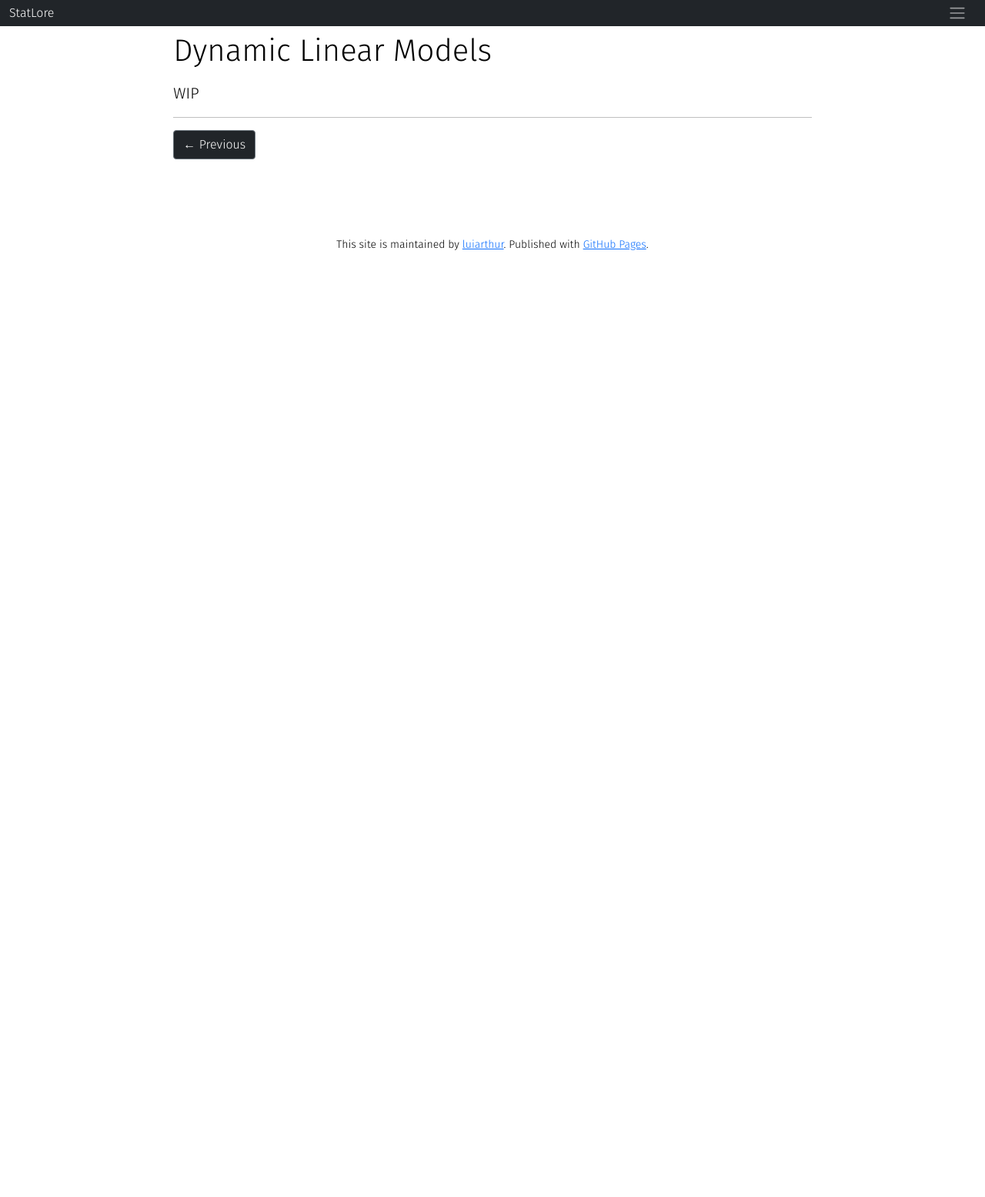
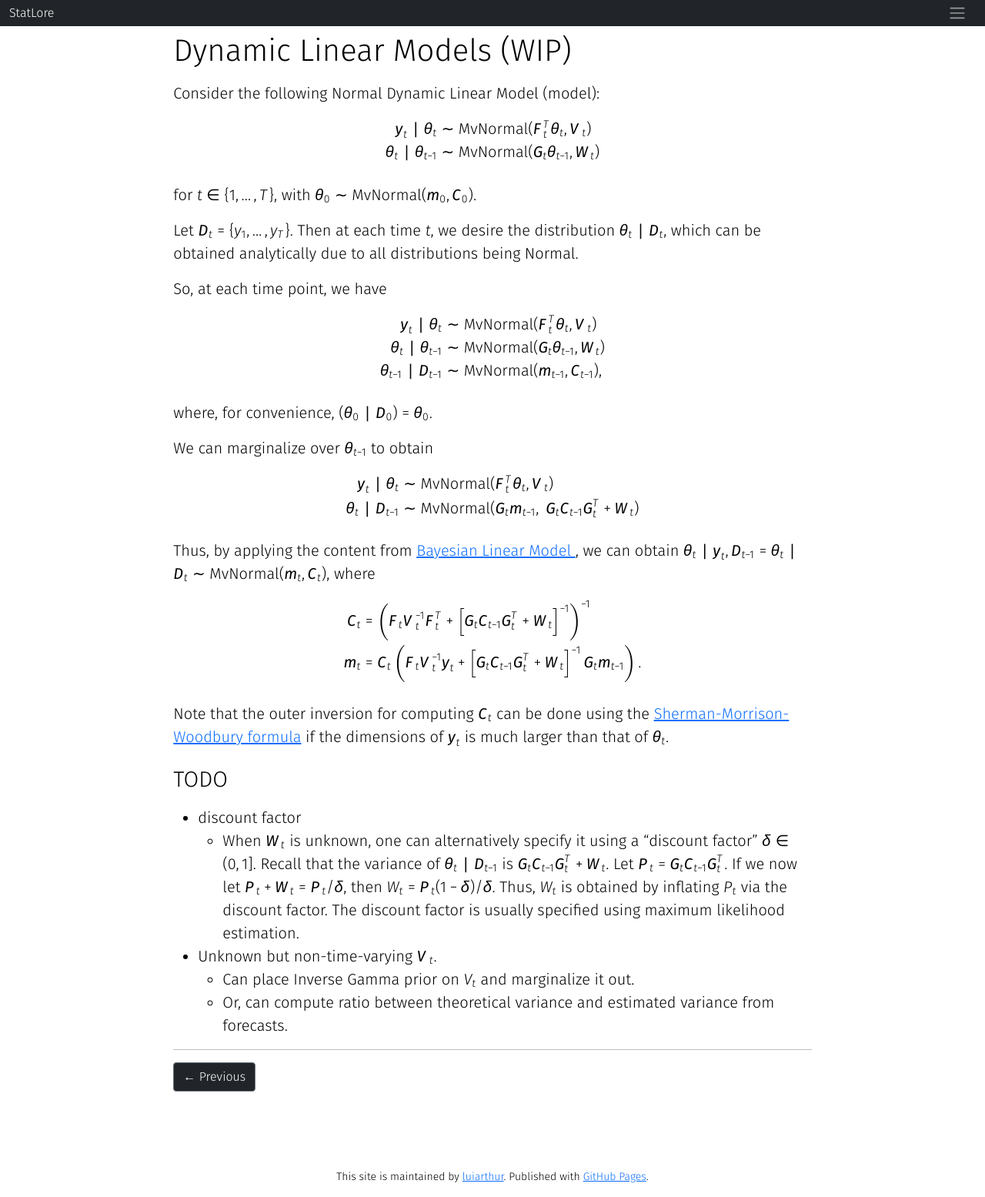
Before and after one commit to luiarthur/statlore, a Jekyll site: the page built from docs/_posts/2022-08-06-dlm.md, in a window 1280 px wide. Shown: the whole page at 77% size. Built offline with Jekyll 4.4.1, drawn with Linux system fonts in a browser that asks for light colours; nearby versions of some CDN libraries; comment, search, counter and statistics services are not loaded; before the commit the page ends 900 px from its top, so only the background shows below that.

Commit message:
worked on DLM

```diff
--- a/docs/_posts/2022-08-06-dlm.md
+++ b/docs/_posts/2022-08-06-dlm.md
@@ -1,9 +1,101 @@
 ---
 layout: page
 math: on
-title: Dynamic Linear Models
+title: Dynamic Linear Models (WIP)
 ---
 
 # {{ page.title }}
 
-WIP
+Consider the following Normal Dynamic Linear Model (model):
+
+$$
+\begin{aligned}
+    \bm y_t \mid \bm\theta_t &\sim
+        \MvNormal(\bm F_t^T \bm\theta_t, \bm V_t) \\
+    \bm \theta_t \mid \bm\theta_{t-1} &\sim
+        \MvNormal(\bm G_t \bm\theta_{t-1}, \bm W_t)
+\end{aligned}
+$$
+
+for $t\in \bc{1,\dots,T}$, with $\bm\theta_0 \sim \MvNormal(\bm m_0, \bm C_0)$.
+
+Let $\bm D_t = \bc{y_1, \dots, y_T}$. Then at each time $t$, we desire the
+distribution $\bm\theta_t \mid \bm D_t$, which can be obtained analytically
+due to all distributions being Normal.
+
+So, at each time point, we have
+
+$$
+\begin{aligned}
+    \bm y_t \mid \bm\theta_t &\sim
+        \MvNormal(\bm F_t^T \bm\theta_t, \bm V_t) \\
+    \bm \theta_t \mid \bm\theta_{t-1} &\sim
+        \MvNormal(\bm G_t \bm\theta_{t-1}, \bm W_t) \\
+    \bm \theta_{t-1} \mid \bm D_{t-1} &\sim
+        \MvNormal(\bm m_{t-1}, \bm C_{t-1}),
+\end{aligned}
+$$
+
+where, for convenience, $(\bm \theta_{0} \mid \bm D_{0}) = \bm\theta_0$.
+
+We can marginalize over $\bm\theta_{t-1}$ to obtain
+
+$$
+\begin{aligned}
+    \bm y_t \mid \bm\theta_t &\sim
+        \MvNormal(\bm F_t^T \bm\theta_t, \bm V_t) \\
+    \bm \theta_t \mid \bm D_{t-1} &\sim
+        \MvNormal(
+            \bm G_t \bm m_{t-1},
+            ~\bm G_t \bm C_{t-1} \bm G_t ^ T + \bm W_t
+        ) \\
+\end{aligned}
+$$
+
+Thus, by applying the content from
+<a href="{{ 'blm' | prepend: site.baseurl }}">
+Bayesian Linear Model
+</a>, we can obtain
+$
+\bm \theta_t \mid \bm y_t, \bm D_{t-1} =
+\bm \theta_t \mid \bm D_{t} \sim
+\MvNormal(\bm m_t, \bm C_t)
+$,
+where
+
+$$
+\begin{aligned}
+    \bm C_t &= \p{
+        \bm F_t \bm V_t^{-1} \bm F_t^T +
+        \bk{\bm G_t \bm C_{t-1} \bm G_t^T + \bm W_t}^{-1}
+    }^{-1} \\
+    \bm m_t &= \bm C_t \p{
+        \bm F_t \bm V_t^{-1} \bm y_t +
+        \bk{\bm G_t \bm C_{t-1} \bm G_t^T + \bm W_t}^{-1}
+        \bm G_t \bm m_{t-1}
+    }.
+\end{aligned}
+$$
+
+Note that the outer inversion for computing $\bm C_t$ can be done using the
+[Sherman-Morrison-Woodbury formula][1] if the dimensions of $\bm y_t$ is much
+larger than that of $\bm\theta_t$.
+
+### TODO
+- discount factor
+    - When $\bm W_t$ is unknown, one can alternatively specify it using a
+      "discount factor" $\delta \in (0, 1\]$. Recall that
+      the variance of $\bm\theta_t \mid \bm D_{t-1}$ is
+      $\bm G_t \bm C_{t-1} \bm G_t^T + \bm W_t$. Let
+      $\bm P_t = \bm G_t \bm C_{t-1} \bm G_t^T$.
+      If we now let
+      $\bm P_t + \bm W_t = \bm P_t / \delta$,
+      then $W_t = \bm P_t (1 - \delta) / \delta$. Thus,
+      $W_t$ is obtained by inflating $P_t$ via the discount factor. The
+      discount factor is usually specified using maximum likelihood estimation.
+- Unknown but non-time-varying $\bm V_t$.
+    - Can place Inverse Gamma prior on $V_t$ and marginalize it out.
+    - Or, can compute ratio between theoretical variance and estimated
+      variance from forecasts.
+
+[1]: https://en.wikipedia.org/wiki/Woodbury_matrix_identity
--- a/docs/assets/css/katex-custom.css
+++ b/docs/assets/css/katex-custom.css
@@ -16,8 +16,9 @@
   font-family: var(--main-font-family);
   font-weight: var(--main-font-weight);
 }
-.katex .accent-body .mord, .katex .mrel, .katex .mbin, .katex .mopen,
-.katex .mclose {
+.katex .accent-body .mord, .katex .mrel, .katex .mbin,
+/* .katex .mopen, .katex .mclose */
+{
   font-family: 'Katex_Main';
 }
 .katex .mord.boldsymbol, .katex .mathbf {
@@ -25,5 +26,9 @@
   font-weight: var(--main-bold-font-weight);
   font-style: italic;
 }
+.katex .mopen, .katex .mclose {
+  font-family: var(--main-font-family);
+  font-weight: var(--main-font-weight);
+}
 
 /* .mop, .mord { } */
```
Also changed, not shown: docs/_posts/2022-08-05-survival.md (+1 -3 lines).
